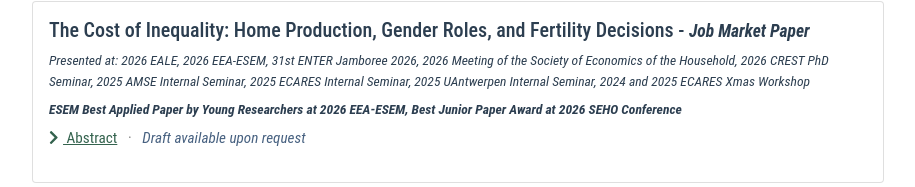
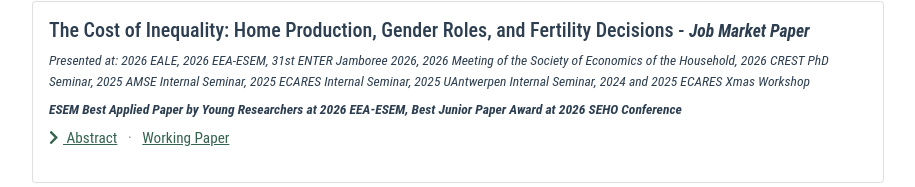
Before and after one commit to Wenqi-Lu/wenqi-lu.github.io, a Vue app: page /research in a window 1280 px wide. Shown: the part 613-800 px from the top of the page, without its empty margins (182-1097 px from the left). Built offline with nearby package versions, Linux system fonts and the light colour scheme.

Commit message:
doc(Research): add JMP draft

```diff
--- a/src/views/Research.vue
+++ b/src/views/Research.vue
@@ -5,10 +5,10 @@
     <h2>Work in Progress</h2>
 
     <wip-card name="The Cost of Inequality: Home Production, Gender Roles, and Fertility Decisions  - <small><em><strong>Job Market Paper</strong></em></small>"
-      draft="Draft available upon request"
       present="2026 EALE, 2026 EEA-ESEM, 31st ENTER Jamboree 2026, 2026 Meeting of the Society of Economics of the Household, 2026 CREST PhD Seminar, 2025 AMSE Internal Seminar, 2025 ECARES Internal Seminar, 2025 UAntwerpen Internal Seminar, 2024 and 2025 ECARES Xmas Workshop"
       award="ESEM Best Applied Paper by Young Researchers at 2026 EEA-ESEM, Best Junior Paper Award at 2026 SEHO Conference"
       abstract="Falling fertility rates pose social and economic challenges in many countries. One central factor is the gender-based division of labor within households, where women shoulder primary childcare duties regardless of their labor market opportunities, while men remain the main earners and contribute less to domestic work. This inequality lowers fertility intentions through the child penalty and women's perceived unfairness in gender roles. Using Japan as an example, I develop a dynamic structural model to analyze how gender views and overwork culture interact with this inequality and shape fertility decision. The findings indicate that despite work-life-balance policies can promote father's involvement in childcare, a more equitable allocation of domestic labor is necessary to raise fertility intentions, particularly among women with progressive gender views."
+      link="/publications/FertilityNew.pdf"
       />
 
     <wip-card name="To Veil or Not to Veil? Assessing the Removal of Headscarf Ban in a Muslim Country"
```
Also changed, not shown: 1 other file (tests, documents, lock files or other folders).
